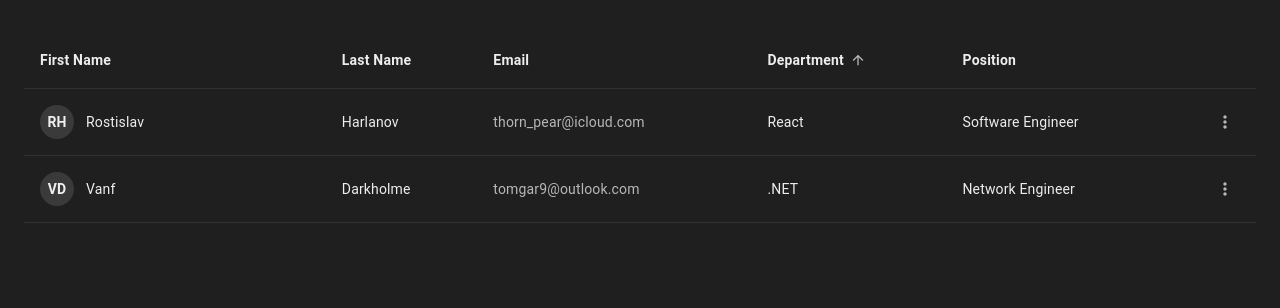
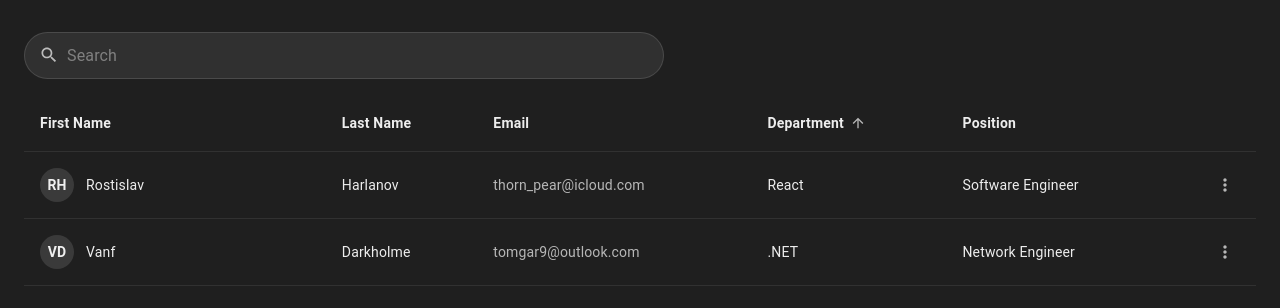
Before and after one commit to VikaViktoriaK/final-project, a Next.js app: page /users in a window 1280 px wide. Shown: the top 308 px of the page. Built offline with nearby package versions, Linux system fonts and the light colour scheme; what @mui/material-nextjs would draw is missing.

Commit message:
feat(users): add full name search

```diff
--- a/src/app/globals.css
+++ b/src/app/globals.css
@@ -4,6 +4,8 @@
   --app-divider: rgba(255, 255, 255, 0.08);
   --app-text: rgba(255, 255, 255, 0.92);
   --app-text-muted: rgba(255, 255, 255, 0.68);
+  --app-control-bg: rgba(255, 255, 255, 0.08);
+  --app-control-border: rgba(255, 255, 255, 0.12);
 }
 
 html,
--- a/src/app/users/page.tsx
+++ b/src/app/users/page.tsx
@@ -3,13 +3,35 @@
 import * as React from "react";
 import Box from "@mui/material/Box";
 import { UsersTable } from "@/features/users/components/UsersTable";
+import { UsersSearch } from "@/features/users/components/UsersSearch";
 import { usersTableSx } from "@/features/users/components/usersTable.styles";
 import { USERS_MOCK } from "@/features/users/users.mock";
 
+function normalizeSearch(value: string) {
+  return value.trim().replace(/\s+/g, " ").toLowerCase();
+}
+
 export default function UsersPage() {
+  const [query, setQuery] = React.useState("");
+
+  const filteredUsers = React.useMemo(() => {
+    const q = normalizeSearch(query);
+    if (!q) return USERS_MOCK;
+
+    const tokens = q.split(" ").filter(Boolean);
+
+    return USERS_MOCK.filter((u) => {
+      const fullName = normalizeSearch(`${u.firstName} ${u.lastName}`);
+      return tokens.every((t) => fullName.includes(t));
+    });
+  }, [query]);
+
   return (
     <Box sx={usersTableSx.page}>
-      <UsersTable users={USERS_MOCK} />
+      <Box sx={usersTableSx.topBar}>
+        <UsersSearch value={query} onChange={setQuery} />
+      </Box>
+      <UsersTable users={filteredUsers} />
     </Box>
   );
 }
--- /dev/null
+++ b/src/features/users/components/UsersSearch.tsx
@@ -0,0 +1,35 @@
+"use client";
+
+import * as React from "react";
+import TextField from "@mui/material/TextField";
+import InputAdornment from "@mui/material/InputAdornment";
+import SearchIcon from "@mui/icons-material/Search";
+import { usersTableSx } from "./usersTable.styles";
+
+export function UsersSearch({
+  value,
+  onChange,
+}: {
+  value: string;
+  onChange: (value: string) => void;
+}) {
+  return (
+    <TextField
+      value={value}
+      onChange={(e) => onChange(e.target.value)}
+      placeholder="Search"
+      variant="outlined"
+      size="small"
+      sx={usersTableSx.searchField}
+      slotProps={{
+        input: {
+          startAdornment: (
+            <InputAdornment position="start">
+              <SearchIcon fontSize="small" />
+            </InputAdornment>
+          ),
+        },
+      }}
+    />
+  );
+}
--- a/src/features/users/components/usersTable.styles.ts
+++ b/src/features/users/components/usersTable.styles.ts
@@ -3,6 +3,29 @@ export const usersTableSx = {
     minHeight: "100vh",
     px: { xs: 2, md: 3 },
     py: { xs: 3, md: 4 },
+  },
+  topBar: {
+    display: "flex",
+    alignItems: "center",
+    mb: 2,
+  },
+  searchField: {
+    width: "min(640px, 100%)",
+    "& .MuiInputBase-root": {
+      borderRadius: 999,
+      backgroundColor: "var(--app-control-bg)",
+      border: "1px solid var(--app-control-border)",
+      color: "var(--app-text)",
+    },
+    "& .MuiInputBase-input": {
+      py: 1.35,
+    },
+    "& .MuiSvgIcon-root": {
+      color: "var(--app-text-muted)",
+    },
+    "& .MuiOutlinedInput-notchedOutline": {
+      border: "none",
+    },
   },
   tableContainer: {
     backgroundColor: "var(--app-bg)",
```
